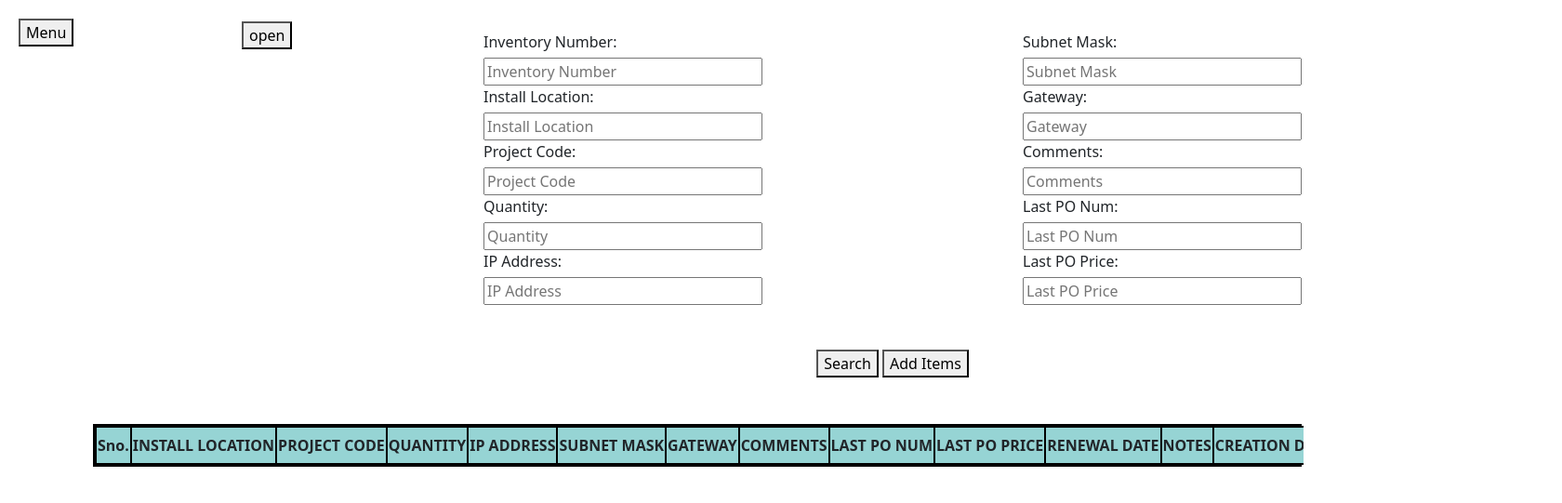
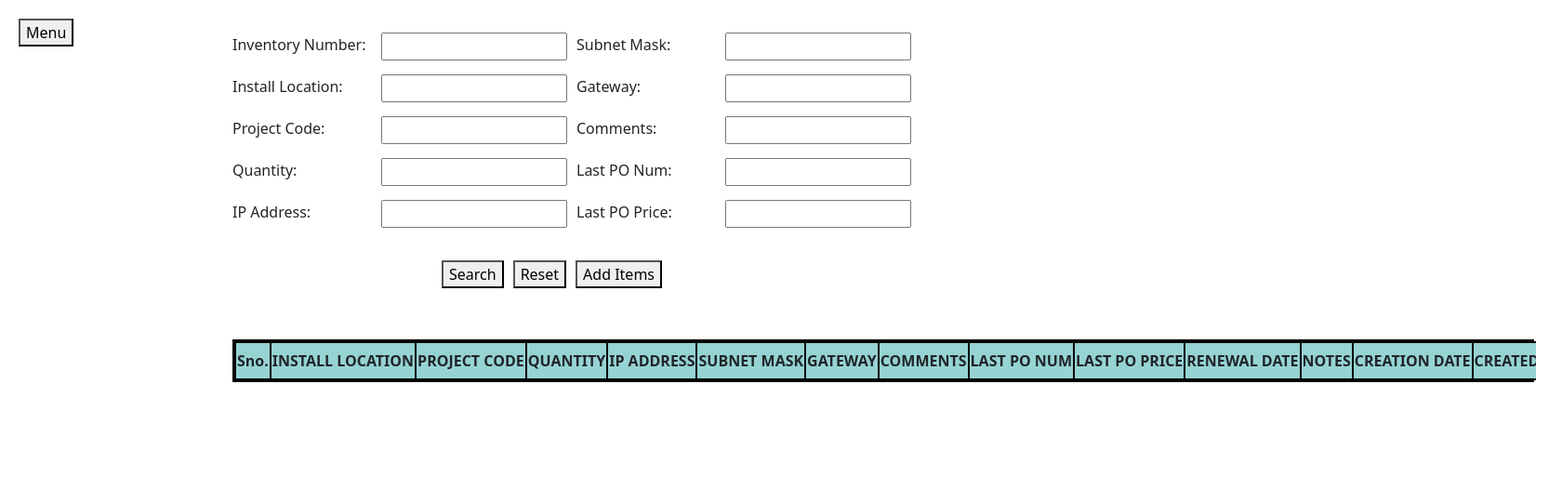
Before and after one commit to amaanshaik20/Infrastructure-Team-Project, a Flask app: page /inventory in a window 1680 px wide. Shown: the part 89-630 px from the top of the page at 93% size. Run offline with Flask 3, Linux system fonts and the light colour scheme; lists and menus that the app fills with data are empty.

Commit message:
Update inventory.html

```diff
--- a/templates/inventory.html
+++ b/templates/inventory.html
@@ -11,16 +11,17 @@
     <link rel="stylesheet" href="/static/style.css">
     <style>
         .filters-inventory {
-            margin-top: -27px;
+            /* margin-top: -27px;
             margin-left: 190px;
-            padding-left: 50px;
+            padding-left: 50px; */
         }
 
         .search {
             display: flex;
-            justify-content: center;
-            justify-content: space-evenly;
-
+            /* justify-content: center; */
+            /* justify-content: space-evenly; */
+            margin-bottom: 20px;
+            margin-left: 250px;
         }
 
         .pad-15 {
@@ -29,6 +30,7 @@
 
         .grid1 {
             display: grid;
+            /* margin-right: 30px; */
         }
 
         .search input {
@@ -36,20 +38,23 @@
             font-size: 1rem;
             margin-top: 5px;
         }
+
         .container1 {
             /* margin-top: 10px; */
             margin: 50px;
-            margin-left: 100px;
-            width: 1300px;
+            margin-left: 250px;
+            width: 1400px;
             border: 2px solid black;
         }
+
         table,
         td {
             border: 1px solid black;
             /* border-collapse: collapse; */
-            width: 1000px;
+            width: 1200px;
             text-align: center;
         }
+
         td {
             height: 40px;
             text-align: center;
@@ -57,7 +62,7 @@
         }
 
         table {
-            width: 100%;
+            width: 1400px;
             border: 2px solid black;
         }
 
@@ -65,19 +70,59 @@
             border: 2px solid black;
             border-collapse: collapse;
             background-color: #96D4D4;
-            width: 1100px;
+            width: 1200px;
             /* width: max-content; */
             height: 40px;
             text-align: center;
             /* width:100% */
             white-space: nowrap;
         }
+
         .matter {
             overflow-x: scroll;
             overflow-y: scroll;
-            width: 1300px;
+            width: 1400px;
             /* margin-left: 200px; */
             height: auto;
+        }
+
+        .button-container {
+            display: flex;
+            /* justify-content: center; */
+            /* Adjust as needed */
+            /* align-items: center; */
+            margin-left: 470px;
+
+            /* Adjust as needed */
+        }
+        .button-container button{
+            height: 30px;
+        }
+
+        .button-container div {
+            margin: 5px;
+        }
+
+        .label-input-pair {
+            display: flex;
+            align-items: center;
+            margin-bottom: 10px;
+            margin-right: 10px;
+        }
+
+        .label-input-pair label {
+            width: 150px;
+            /* Adjust the width as needed */
+            margin-right: 10px;
+            text-align: left;
+        }
+
+        .label-input-pair input {
+            width: 200px;
+            /* Adjust the width as needed */
+        }
+        .add{
+            overflow-y: scroll;
         }
     </style>
 </head>
@@ -101,32 +146,76 @@
     </nav>
     <button class="toggle-btn" onclick="toggleSidebar()">Menu</button>
     <div class="filters-inventory" id="filters">
-        <button class="toggle-btn" onclick="toggleSearchBar()">open</button>
         <div class="box1">
             <div class="search">
                 <div class="grid1">
-                    Inventory Number: <input type="text" name="search" id="search_inventory_id"
-                        placeholder="Inventory Number">
-                    Install Location: <input type="text" name="search" id="search_install_location"
-                        placeholder="Install Location">
-                    Project Code: <input type="text" name="search" id="search_project_code" placeholder="Project Code">
-                    Quantity: <input type="text" name="search" id="search_quantity" placeholder="Quantity">
-                    IP Address: <input type="text" name="search" id="search_ip_address" placeholder="IP Address">
+                    <div class="label-input-pair">
+                        <label for="search_inventory_id">Inventory Number:</label>
+                        <input type="text" name="search" id="search_inventory_id">
+                    </div>
+
+                    <div class="label-input-pair">
+                        <label for="search_install_location">Install Location:</label>
+                        <input type="text" name="search" id="search_install_location">
+                    </div>
+
+                    <div class="label-input-pair">
+                        <label for="search_project_code">Project Code:</label>
+                        <input type="text" name="search" id="search_project_code">
+                    </div>
+
+                    <div class="label-input-pair">
+                        <label for="search_quantity">Quantity:</label>
+                        <input type="text" name="search" id="search_quantity">
+                    </div>
+
+                    <div class="label-input-pair">
+                        <label for="search_ip_address">IP Address:</label>
+                        <input type="text" name="search" id="search_ip_address">
+                    </div>
                 </div>
+
                 <div class="grid1">
-                    Subnet Mask: <input type="text" name="search" id="search_subnet_mask" placeholder="Subnet Mask">
-                    Gateway: <input type="text" name="search" id="search_gateway" placeholder="Gateway">
-                    Comments: <input type="text" name="search" id="search_comments" placeholder="Comments">
-                    Last PO Num: <input type="text" name="search" id="search_last_po_num" placeholder="Last PO Num">
-                    Last PO Price: <input type="text" name="search" id="search_last_po_price"
-                        placeholder="Last PO Price">
+                    <div class="label-input-pair">
+                        <label for="search_subnet_mask">Subnet Mask:</label>
+                        <input type="text" name="search" id="search_subnet_mask">
+                    </div>
+
+                    <div class="label-input-pair">
+                        <label for="search_gateway">Gateway:</label>
+                        <input type="text" name="search" id="search_gateway">
+                    </div>
+
+                    <div class="label-input-pair">
+                        <label for="search_comments">Comments:</label>
+                        <input type="text" name="search" id="search_comments">
+                    </div>
+
+                    <div class="label-input-pair">
+                        <label for="search_last_po_num">Last PO Num:</label>
+                        <input type="text" name="search" id="search_last_po_num">
+                    </div>
+
+                    <div class="label-input-pair">
+                        <label for="search_last_po_price">Last PO Price:</label>
+                        <input type="text" name="search" id="search_last_po_price">
+                    </div>
+                </div>
+                <div class="add" style="border: 2px solid black; width: 660px; display: none;">
+
                 </div>
             </div>
-            <div class="pad-15">
-                <center>
+            <div class="button-container">
+                <div>
                     <button onclick="fetchInventory(),toggleSearchBar()" class="button">Search</button>
-                    <button class="additem"> Add Items</button>
-                </center>
+                </div>
+                <div>
+                    <button onclick="resetFilters()" class="reset">Reset</button>
+                </div>
+                <!-- <form action="/execute1" method="post">
+                    <button class="additem" style="margin: 5px;"> Add Items</button>
+                </form> -->
+                <button onclick="toggleAddBar()" style="margin: 5px;">Add Items</button>
             </div>
         </div>
     </div>
@@ -158,7 +247,7 @@
     <script src="/static/index.js"></script>
 
     <script>
-        function fetchInventory(){
+        function fetchInventory() {
             var inventory_id = document.getElementById("search_inventory_id").value;
             var install_location = document.getElementById("search_install_location").value;
             var project_code = document.getElementById("search_project_code").value;
@@ -186,6 +275,22 @@
             var searchBar = document.querySelector('.search');
             searchBar.style.display = (searchBar.style.display === 'none') ? 'flex' : 'none';
         }
+        function resetFilters() {
+            document.getElementById("search_inventory_id").value = "";
+            document.getElementById("search_install_location").value = "";
+            document.getElementById("search_project_code").value = "";
+            document.getElementById("search_quantity").value = "";
+            document.getElementById("search_ip_address").value = "";
+            document.getElementById("search_subnet_mask").value = "";
+            document.getElementById("search_gateway").value = "";
+            document.getElementById("search_comments").value = "";
+            document.getElementById("search_last_po_num").value = "";
+            document.getElementById("search_last_po_price").value = "";
+        }
+        function toggleAddBar() {
+            var addBar = document.querySelector('.add');
+            addBar.style.display = (addBar.style.display === 'none') ? 'flex' : 'none';
+        }
     </script>
 </body>
 
```
